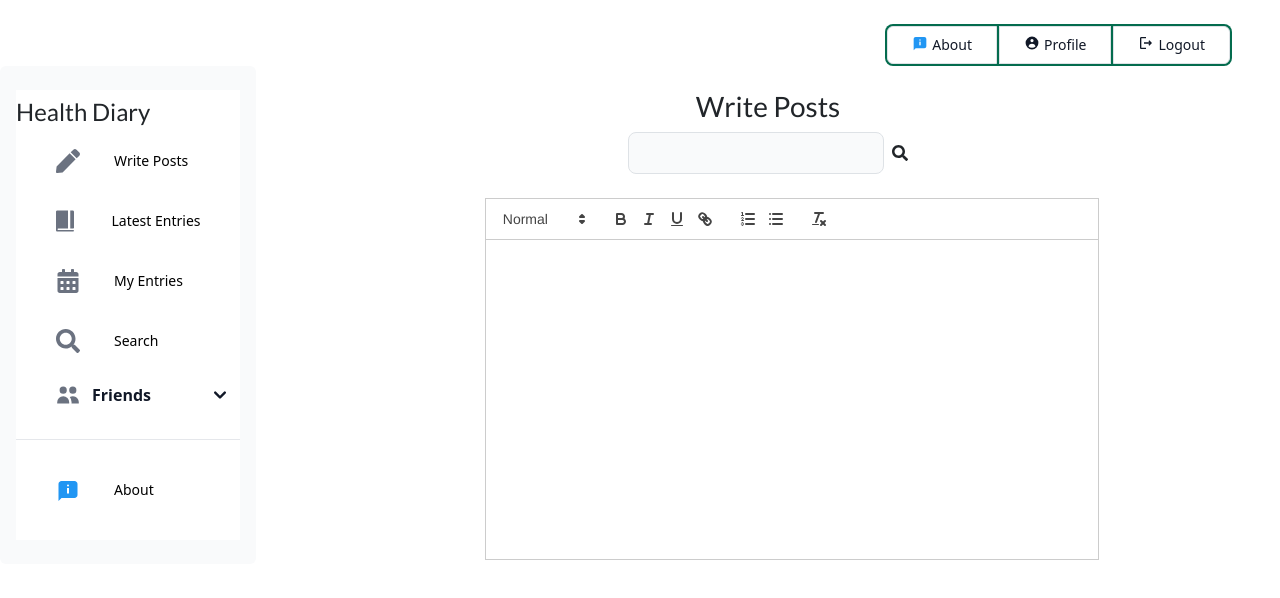
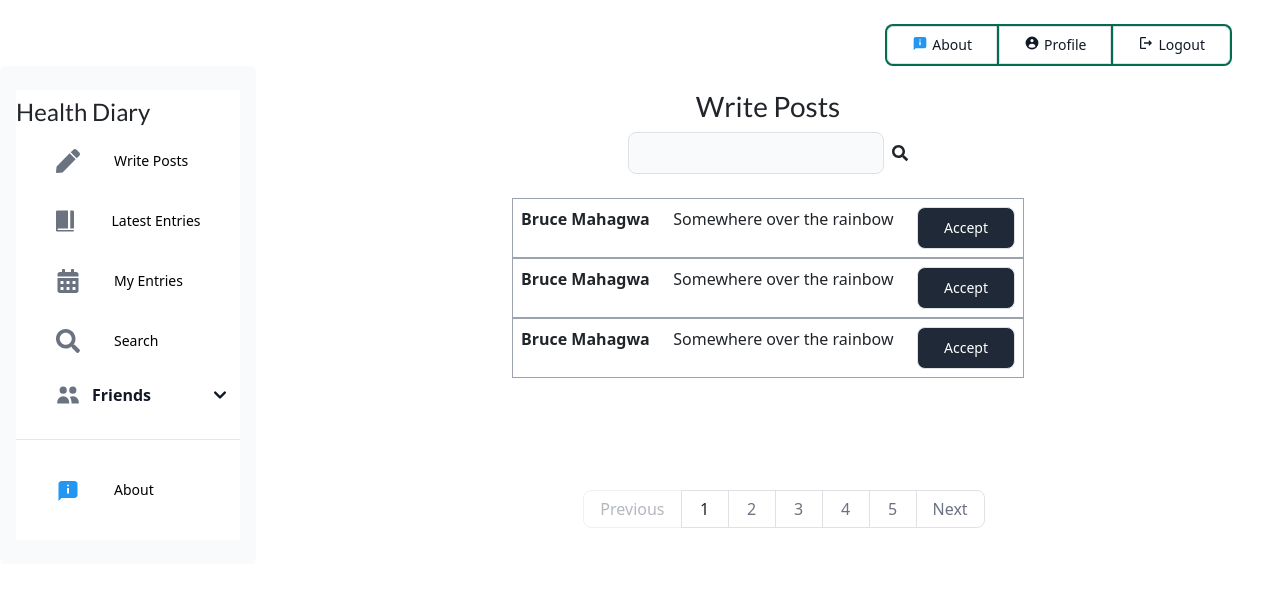
Before and after one commit to Bruce-Mahagwa/MentalHealthDiary, a React (Create React App) app in the folder frontend/: page /home in a window 1280 px wide. Shown: the top 598 px of the page. Built offline with nearby package versions, Linux system fonts and the light colour scheme.

Commit message:
Adds a section for friends

```diff
--- a/frontend/src/Components/Editor/Editor.js
+++ b/frontend/src/Components/Editor/Editor.js
@@ -1,12 +1,12 @@
 // dependencies
 import ReactQuill from 'react-quill';
 import 'react-quill/dist/quill.snow.css';
-import { useState } from 'react';
+import React, { useState } from 'react';
 const Editor = () => {
     const [value, setValue] = useState('');
     return (
      <div className = "w-full sm:w-4/5 sm:mx-auto lg:w-3/5">
-        <ReactQuill theme="snow" value={value} onChange={setValue}  className = "mx-4 h-80 w-full"/>
+        <ReactQuill theme="snow" value={value} onChange={setValue}  className = "mx-4 h-80"/>
     </div>
     )
 }
--- a/frontend/src/Components/Footer/ContentFooter.js
+++ b/frontend/src/Components/Footer/ContentFooter.js
@@ -1,7 +1,25 @@
+// dependencies
+import { Button } from "flowbite-react";
+import { FaPlus } from "react-icons/fa";
+import { Pagination } from "flowbite-react";
+import { useState } from "react";
 const ContentFooter = ({make_post}) => {
+    const [currentPage, setCurrentPage] = useState(1);
     return (
-        <footer>
+        <footer className="mt-20">
+            {/* footer to be used when user is sending a post */}
+            {/* <nav className = "flex gap-4">
+                <Button color="success">Post</Button>
+                <Button color = "gray" className = "flex items-baseline gap-2" outline>Tag
+                <FaPlus className = "h-4 w-4" /></Button>
+            </nav> */}
+            {/* end of footer */}
 
+            {/* footer to be used as pagination for my entries */}
+            <nav className = "flex overflow-x-auto sm:justify-center">
+                <Pagination totalPages={100} currentPage={currentPage}/>
+            </nav>
+            {/* end of footer to be used as pagination */}
         </footer>
     )
 }
--- /dev/null
+++ b/frontend/src/Components/Friends/FriendsContent.js
@@ -0,0 +1,12 @@
+// files
+import SingleFriendRow from "./SingleFriendRow"
+const FriendsContent = () => {
+    return (
+        <div>
+            <SingleFriendRow />
+            <SingleFriendRow />
+            <SingleFriendRow />
+        </div>
+    )
+}
+export default FriendsContent;
--- /dev/null
+++ b/frontend/src/Components/Friends/SingleFriendRow.js
@@ -0,0 +1,12 @@
+// dependencies
+import { Button } from "flowbite-react";
+const SingleFriendRow = ({isFriend, isInvite, isRequest}) => {
+    return (
+        <div className = "flex justify-between w-full md:w-4/5 md:mx-auto lg:w-1/2 border-gray-400 border-1 align-middle p-2 sm:p-4">
+            <p className = "font-bold">Bruce Mahagwa</p>
+            <p>Somewhere over the rainbow</p>
+            <Button color = "dark">Accept</Button>
+        </div>
+    )
+}
+export default SingleFriendRow;
--- a/frontend/src/Components/MainContent/MainContent.js
+++ b/frontend/src/Components/MainContent/MainContent.js
@@ -2,12 +2,14 @@
 import Editor from "../Editor/Editor";
 import ContentHeader from "../Headers/ContentHeader";
 import ContentFooter from "../Footer/ContentFooter";
+import FriendsContent from "../Friends/FriendsContent";
 const MainContent = () => {
     return (
         <section className = "flex flex-col items-center w-full max-h-screen overflow-y-scroll">
             <ContentHeader />
-            <div className = "w-full">
-                <Editor />
+            <div className = "w-full mb-4">
+                {/* <Editor /> */}
+                <FriendsContent />
             </div>
             <ContentFooter />
         </section>
--- a/frontend/tailwind.config.js
+++ b/frontend/tailwind.config.js
@@ -6,7 +6,9 @@ module.exports = {
       extend: {},
       colors: {
         "blue-700": "#2563eb",
-        "blue-500": "#3b82f6"
+        "blue-500": "#3b82f6",
+        "gray-600": "#4b5563",
+        "gray-400": "#9ca3af"
       }
     },
     plugins: [flowbite.plugin()],
```
